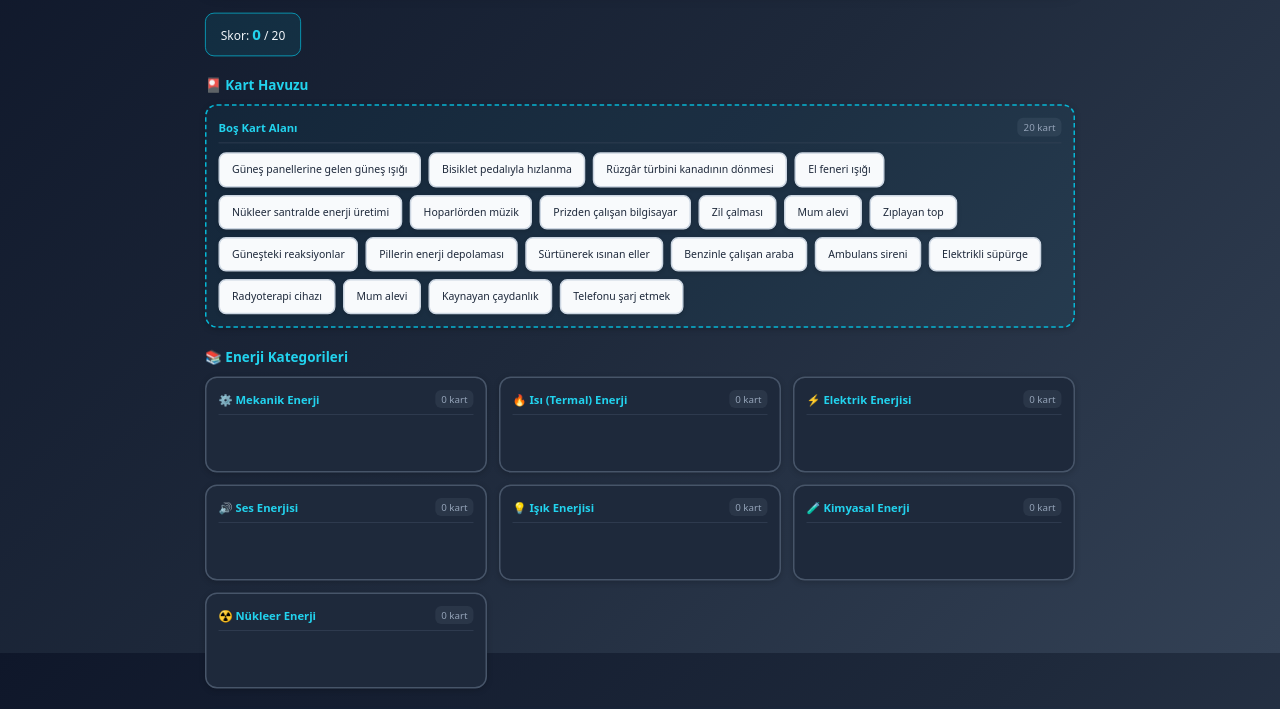
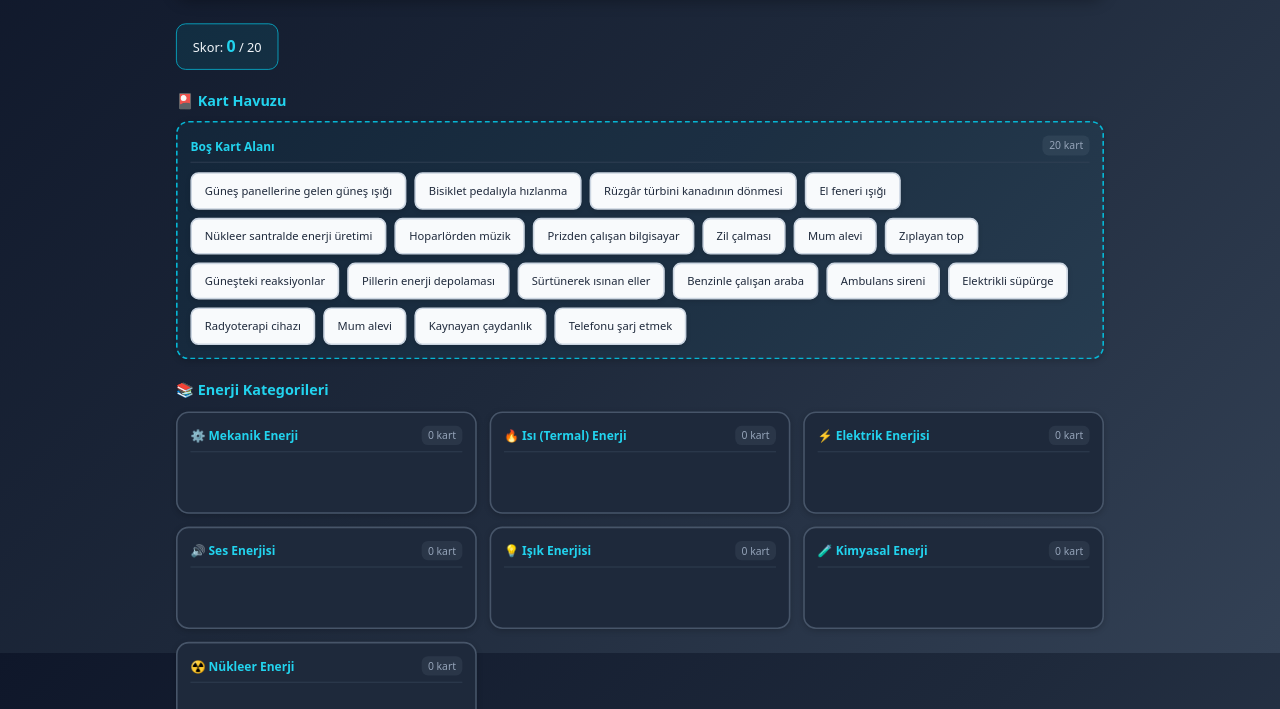
Before and after one commit to cresas/enerjibicimleri, a plain HTML site: page index.html in a window 1280 px wide. Shown: the part 147-856 px from the top of the page. Drawn offline with Linux system fonts and the light colour scheme.

```diff
--- a/index.html
+++ b/index.html
@@ -62,7 +62,7 @@
             align-items: flex-start; /* İçeriği yukarı hizala */
 
             /* ÖLÇEK: %75 */
-            transform: scale(0.75);
+            transform: scale(0.8);
             transform-origin: top center;
         }
     }
```
